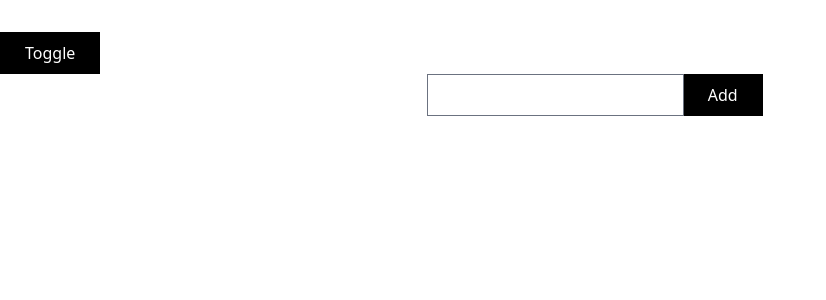
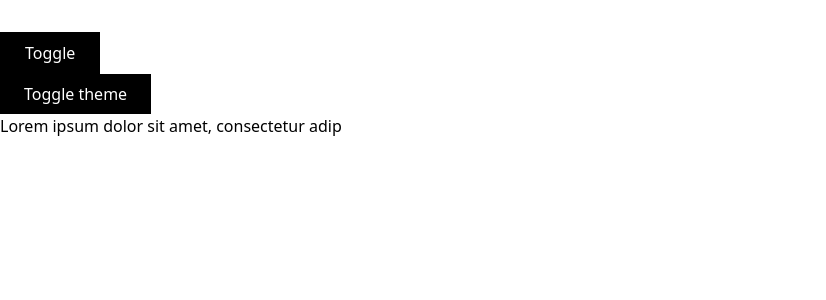
Before and after one commit to truongnhuhungnam/react-learning, a React (Create React App) app: page / in a window 1280 px wide. Both pictures are taken after a click on the button "Toggle". Shown: the top 300 px of the page, without its empty margins (0-826 px from the left). Built offline with nearby package versions, Linux system fonts and the light colour scheme.

Commit message:
useContext

```diff
--- a/src/App.js
+++ b/src/App.js
@@ -1,9 +1,11 @@
 import { useState } from "react";
-import TodoListUseReducer from "./components/TodoListUseReducer";
+import UseContext from "./components/useContext/UseContext";
+import { ThemeProvider } from "./components/useContext/ThemeContext";
 
 function App() {
     const [show, setShow] = useState(false);
     return (
+        <ThemeProvider>
             <div className="App">
                 <div className="container mx-auto py-8">
                     <button
@@ -12,9 +14,10 @@ function App() {
                     >
                         Toggle
                     </button>
-                {show && <TodoListUseReducer />}
+                    {show && <UseContext />}
                 </div>
             </div>
+        </ThemeProvider>
     );
 }
 
--- /dev/null
+++ b/src/components/useContext/Content.js
@@ -0,0 +1,11 @@
+import Paragraph from "./Paragraph";
+
+const Content = () => {
+    return (
+        <div>
+            <Paragraph />
+        </div>
+    );
+};
+
+export default Content;
--- /dev/null
+++ b/src/components/useContext/Paragraph.js
@@ -0,0 +1,14 @@
+import { useContext } from "react";
+import { ThemeContext } from "./ThemeContext";
+
+const Paragraph = () => {
+    const context = useContext(ThemeContext);
+
+    return (
+        <div className={context.theme}>
+            Lorem ipsum dolor sit amet, consectetur adip
+        </div>
+    );
+};
+
+export default Paragraph;
--- /dev/null
+++ b/src/components/useContext/ThemeContext.js
@@ -0,0 +1,21 @@
+import { useState, createContext } from "react";
+const ThemeContext = createContext();
+
+const ThemeProvider = ({ children }) => {
+    const [theme, setTheme] = useState("text-black");
+
+    const toggleTheme = () => {
+        setTheme(theme === "text-black" ? "text-red-500" : "text-black");
+    };
+
+    const value = {
+        theme,
+        toggleTheme,
+    };
+
+    return (
+        <ThemeContext.Provider value={value}>{children}</ThemeContext.Provider>
+    );
+};
+
+export { ThemeContext, ThemeProvider };
--- /dev/null
+++ b/src/components/useContext/UseContext.js
@@ -0,0 +1,28 @@
+import Content from "./Content";
+import { useContext } from "react";
+import { ThemeContext } from "./ThemeContext";
+
+//Context
+// CompA => CompB => CompC
+
+// 1. Create context
+// 2. Provider
+// 3. Consumer
+
+const UseContext = () => {
+    const context = useContext(ThemeContext);
+
+    return (
+        <div>
+            <button
+                className="bg-black text-white px-6 py-2 mr-4"
+                onClick={context.toggleTheme}
+            >
+                Toggle theme
+            </button>
+            <Content />
+        </div>
+    );
+};
+
+export default UseContext;
```
Lines whose indentation alone changed are shown as unchanged.
